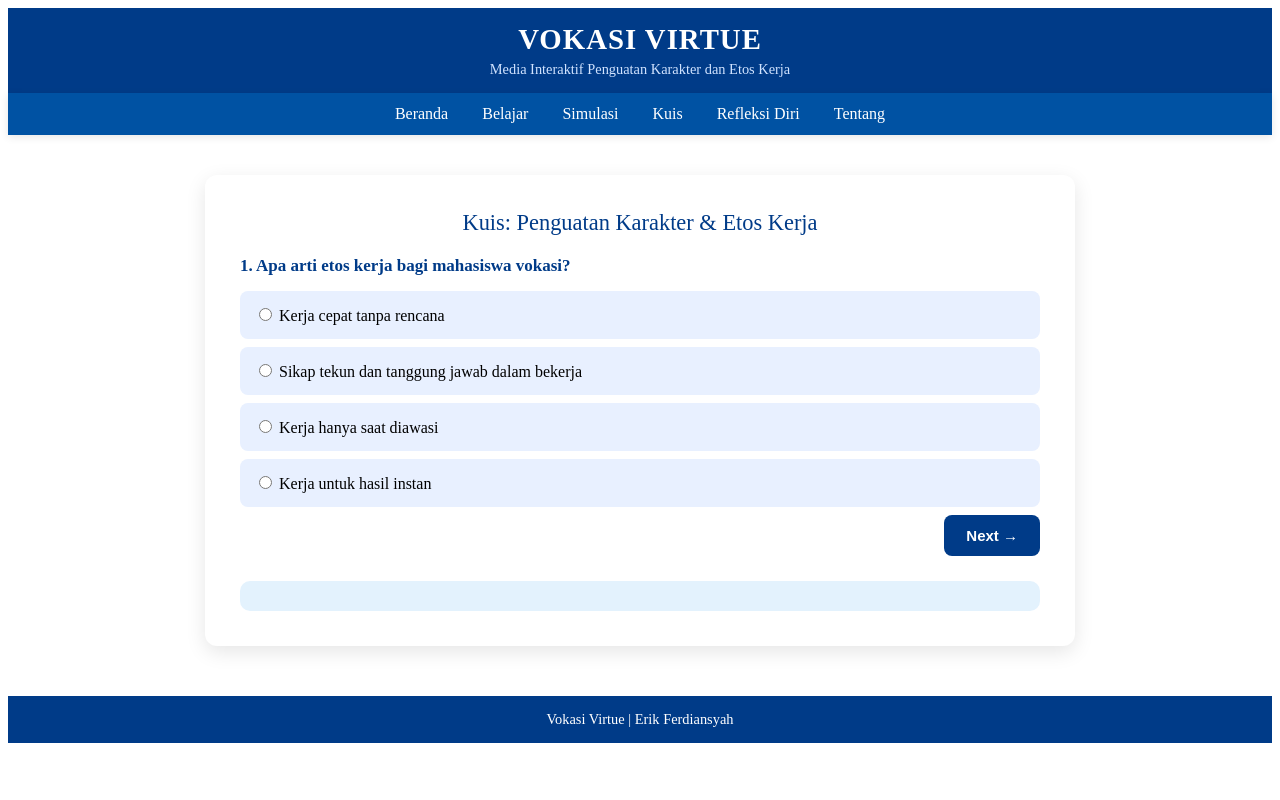
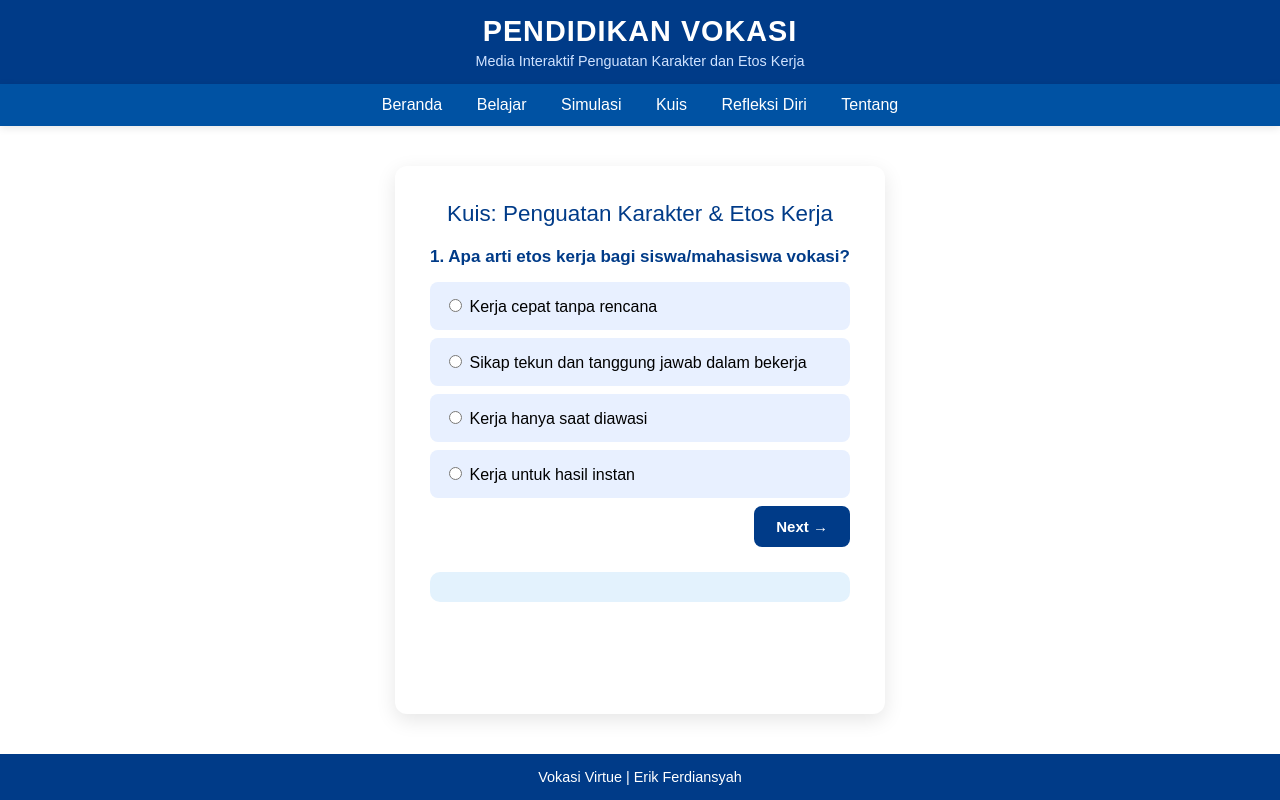
Before and after one commit to ErikFerdian/uts-vokasi, a plain HTML site: page kuis.html in a window 1280 px wide. Drawn offline with Linux system fonts and the light colour scheme.

Commit message:
second commit

```diff
--- a/kuis.html
+++ b/kuis.html
@@ -3,8 +3,24 @@
 <head>
   <meta charset="UTF-8">
   <meta name="viewport" content="width=device-width, initial-scale=1.0">
-  <title>Kuis Etos Kerja & Karakter Vokasi</title>
+  <title>Kuis | Vokasi Virtue</title>
   <style>
+    /* Layout agar footer tetap di bawah */
+    html, body {
+      height: 100%;
+      margin: 0;
+      display: flex;
+      flex-direction: column;
+    }
+
+    body {
+      font-family: "Poppins", sans-serif;
+    }
+
+    .quiz-wrapper {
+      flex: 1; /* Biar konten dorong footer ke bawah */
+    }
+
     /* Animasi fade-in untuk pertanyaan dan opsi */
     .fade-in {
       animation: fadeSlide 0.6s ease;
@@ -61,14 +77,13 @@ button:hover, .nav-buttons a:hover {
       }
     }
 
-
     /* Header */
     .header {
       background-color: #003b88;
       color: white;
       text-align: center;
       padding: 15px;
-      margin: 0; /* ✅ Hilangkan jarak bawah */
+      margin: 0;
     }
 
     .header h1 {
@@ -88,7 +103,7 @@ button:hover, .nav-buttons a:hover {
       background-color: #0052a3;
       padding: 12px 0;
       text-align: center;
-      margin: 0; /* ✅ Pastikan nempel ke header */
+      margin: 0;
       box-shadow: 0 2px 8px rgba(0,0,0,0.1);
     }
 
@@ -197,7 +212,7 @@ button:hover, .nav-buttons a:hover {
       text-align: center;
       padding: 15px;
       font-size: 0.9rem;
-      margin-top: 50px;
+      margin-top: auto; /* biar nempel di bawah */
     }
   </style>
 </head>
@@ -205,7 +220,7 @@ button:hover, .nav-buttons a:hover {
 
   <!-- HEADER -->
   <div class="header">
-    <h1>VOKASI VIRTUE</h1>
+    <h1>PENDIDIKAN VOKASI</h1>
     <p>Media Interaktif Penguatan Karakter dan Etos Kerja</p>
   </div>
 
@@ -243,7 +258,7 @@ button:hover, .nav-buttons a:hover {
 
 <script>
   const quizData = [
-    {question: "1. Apa arti etos kerja bagi mahasiswa vokasi?", options: ["Kerja cepat tanpa rencana", "Sikap tekun dan tanggung jawab dalam bekerja", "Kerja hanya saat diawasi", "Kerja untuk hasil instan"], answer: 1},
+    {question: "1. Apa arti etos kerja bagi siswa/mahasiswa vokasi?", options: ["Kerja cepat tanpa rencana", "Sikap tekun dan tanggung jawab dalam bekerja", "Kerja hanya saat diawasi", "Kerja untuk hasil instan"], answer: 1},
     {question: "2. Contoh karakter unggul di lingkungan vokasi adalah...", options: ["Malas belajar", "Disiplin dan jujur", "Menunda tugas", "Tidak mau bekerja sama"], answer: 1},
     {question: "3. Mengapa kerja sama penting dalam dunia vokasi?", options: ["Agar pekerjaan terasa ringan", "Agar bisa saling menyontek", "Supaya tidak perlu belajar sendiri", "Untuk meningkatkan ego pribadi"], answer: 0},
     {question: "4. Etos kerja yang baik ditunjukkan dengan...", options: ["Menyerah saat gagal", "Datang tepat waktu dan bertanggung jawab", "Mengabaikan tugas kecil", "Bekerja hanya untuk nilai"], answer: 1},
@@ -261,7 +276,6 @@ button:hover, .nav-buttons a:hover {
     questionEl.textContent = data.question;
     optionsEl.innerHTML = "";
 
-  // Tambah animasi setiap pindah soal
     questionEl.classList.add("fade-in");
     optionsEl.classList.add("fade-in");
     setTimeout(() => {
@@ -304,7 +318,6 @@ function showResult() {
     document.getElementById("nav-buttons").style.display = "flex";
   }
 
-
   loadQuestion();
 </script>
 
```
Also changed, not shown: belajar.html (+1 -1 lines), index.html (+1 -1 lines), refleksi.html (+3 -3 lines), simulasi.html (+1 -1 lines), tentang.html (+3 -3 lines). Lines whose indentation alone changed are shown as unchanged.
